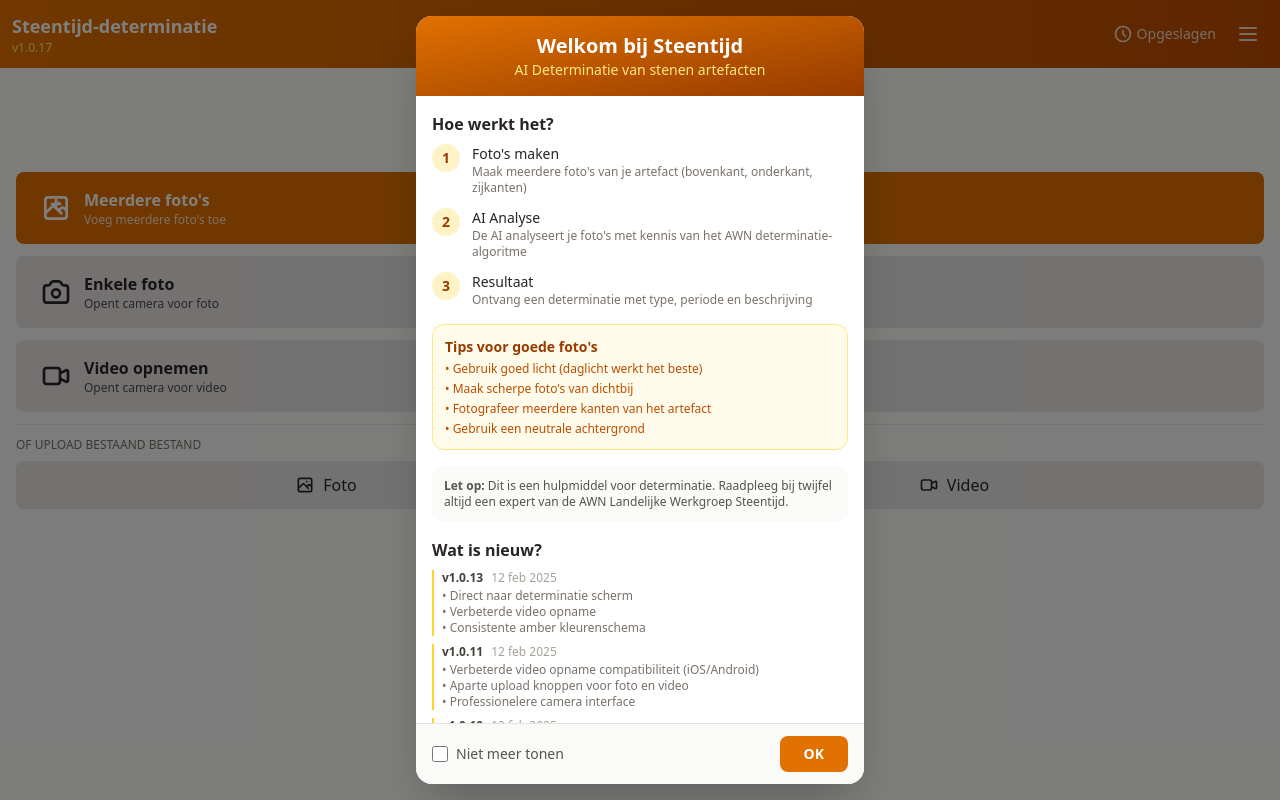
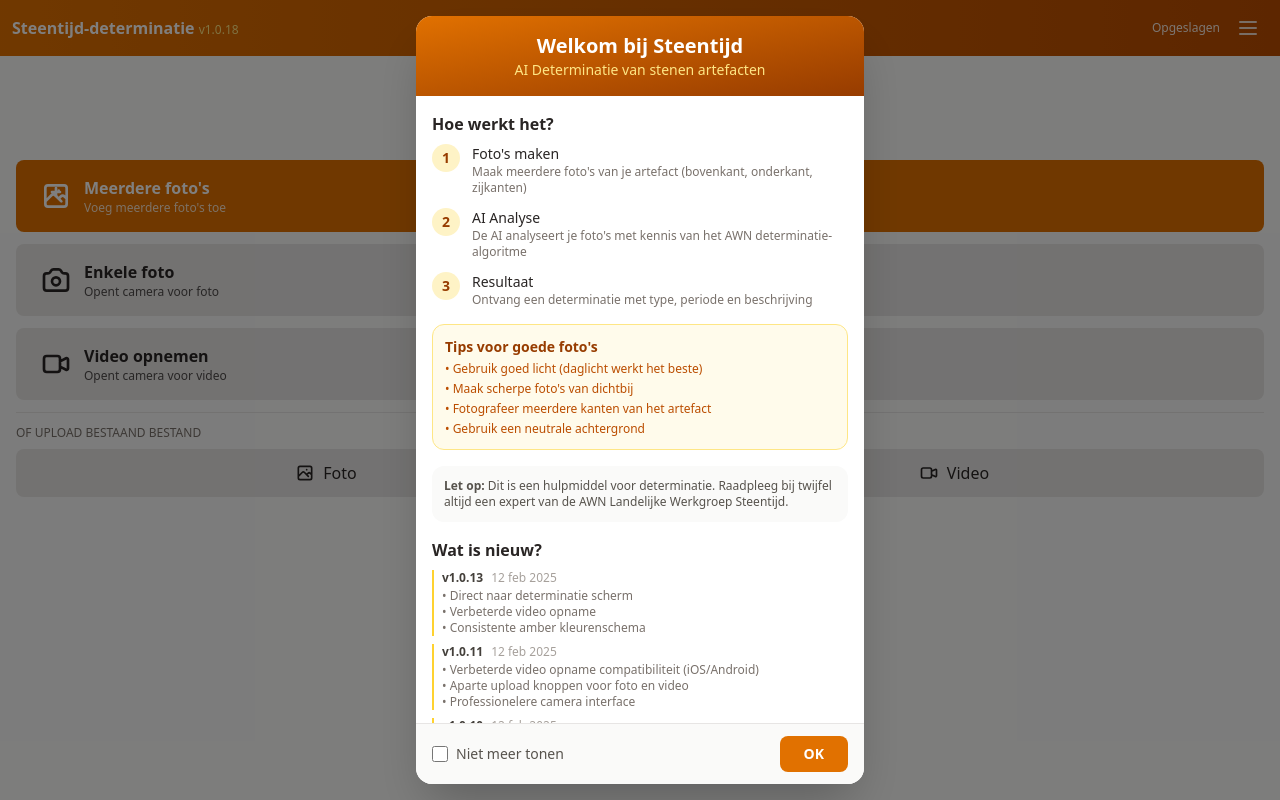
Before and after one commit to mailbvandongen-eng/steentijd-determinatie, a React (Vite) app in the folder app/: page / in a window 1280 px wide. Built offline with nearby package versions, Linux system fonts and the light colour scheme.

Commit message:
v1.0.18: Compact header

```diff
--- a/app/src/App.tsx
+++ b/app/src/App.tsx
@@ -11,7 +11,7 @@
 
 type View = 'capture' | 'analyze' | 'result' | 'history';
 
-const APP_VERSION = '1.0.17';
+const APP_VERSION = '1.0.18';
 
 interface CapturedData {
   type: 'photo' | 'video' | 'multi-photo';
@@ -98,20 +98,14 @@
   if (view === 'capture') {
     return (
       <div className="h-full flex flex-col overflow-hidden">
-        <div className="bg-gradient-to-r from-amber-600 to-amber-700 p-3 flex items-center justify-between shrink-0">
-          <div>
-            <h1 className="text-white text-lg font-semibold">Steentijd-determinatie</h1>
-            <p className="text-amber-200 text-xs">v{APP_VERSION}</p>
-          </div>
-          <div className="flex items-center gap-1">
+        <div className="bg-gradient-to-r from-amber-600 to-amber-700 px-3 py-2 flex items-center justify-between shrink-0">
+          <h1 className="text-white font-semibold">Steentijd-determinatie <span className="text-amber-200 text-xs font-normal">v{APP_VERSION}</span></h1>
+          <div className="flex items-center">
             <button
               onClick={() => setView('history')}
-              className="text-white/80 hover:text-white px-2 py-1 rounded flex items-center gap-1 text-sm"
+              className="text-white/90 hover:text-white px-2 py-1 text-xs"
             >
-              <svg className="w-5 h-5" fill="none" viewBox="0 0 24 24" stroke="currentColor">
-                <path strokeLinecap="round" strokeLinejoin="round" strokeWidth={2} d="M12 8v4l3 3m6-3a9 9 0 11-18 0 9 9 0 0118 0z" />
-              </svg>
-              <span>Opgeslagen</span>
+              Opgeslagen
             </button>
             <SettingsMenu onShowWelcome={welcomeModal.open} />
           </div>
```
